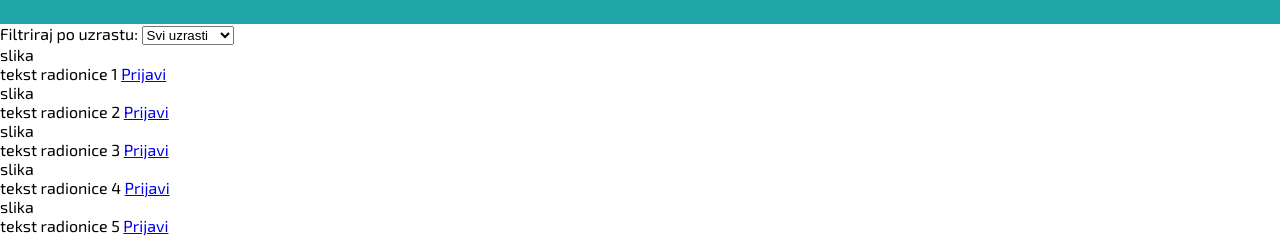
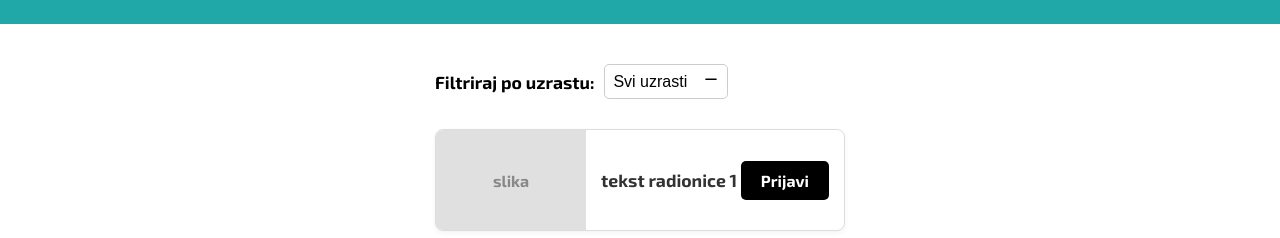
Before and after one commit to nfranovic/SmartWeb, a plain HTML site: page radionice.html in a window 1280 px wide. Shown: the part 80-318 px from the top of the page. Drawn offline with Linux system fonts and the light colour scheme.

Commit message:
izmjena poveznice na css

```diff
--- a/radionice.html
+++ b/radionice.html
@@ -9,7 +9,7 @@
     <meta name="Description" content="MiniTVZ inicijativa">
     <meta name="Keywords" content="Robotika, Radionice, TVZ, MiniTVZ">
 
-    <link rel="stylesheet" href="style.css"> <link rel="preconnect" href="https://fonts.googleapis.com">
+    <link rel="stylesheet" href="radionice.css"> <link rel="preconnect" href="https://fonts.googleapis.com">
     <link rel="preconnect" href="https://fonts.gstatic.com" crossorigin>
     <link href="https://fonts.googleapis.com/css2?family=Exo+2:wght@400;700&family=Noto+Serif:ital,wght@0,100..900;1,100..900&display=swap" rel="stylesheet">
 
```
